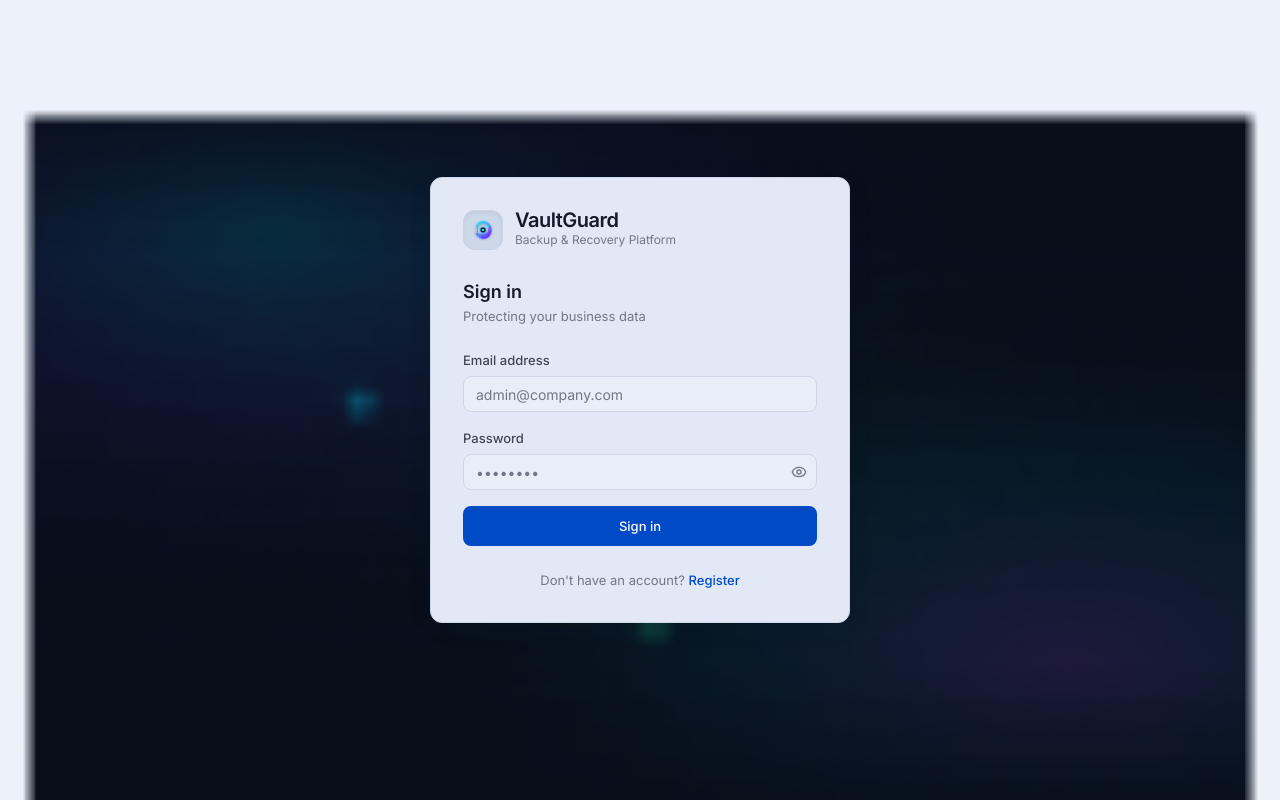
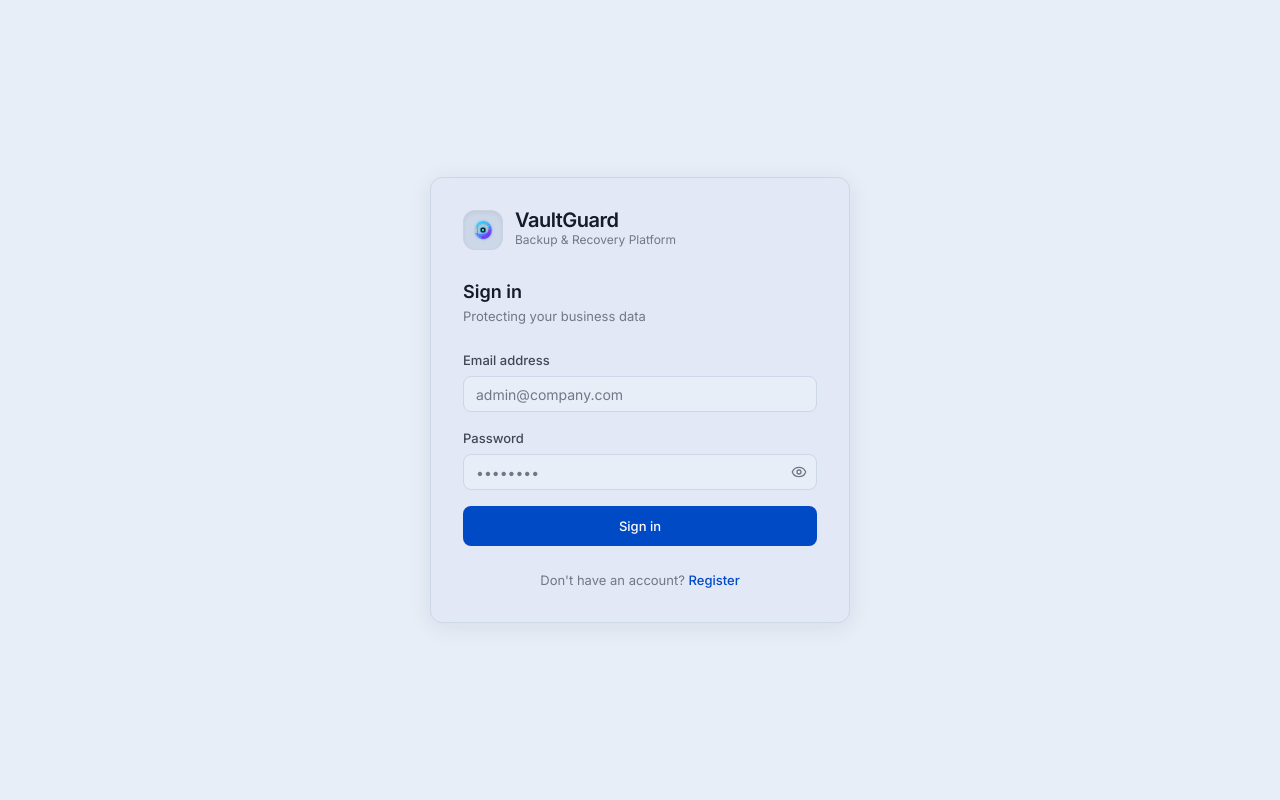
Before and after one commit to Sri20112001/db-backup-app, a React (Vite) app in the folder client/: page /vaultguard/login in a window 1280 px wide. Built offline with nearby package versions, Linux system fonts and the light colour scheme; no server answers.

Commit message:
style(client): remove background image

```diff
--- a/client/src/components/AppLayout.tsx
+++ b/client/src/components/AppLayout.tsx
@@ -5,7 +5,7 @@ import ToastContainer from './ToastContainer'
 import RealtimeProvider from './RealtimeProvider'
 
 const AppLayout = () => (
-  <div className="h-screen overflow-hidden bg-transparent">
+  <div className="h-screen overflow-hidden bg-surface-container-low">
     <FloatingDock />
     <RealtimeProvider />
     <main className="h-full w-full pl-24 pr-8 py-6 flex flex-col min-h-0">
--- a/client/src/features/auth/components/LoginPage.tsx
+++ b/client/src/features/auth/components/LoginPage.tsx
@@ -35,7 +35,7 @@ const LoginPage = () => {
   };
 
   return (
-    <div className="min-h-screen bg-transparent flex items-center justify-center px-4">
+    <div className="min-h-screen bg-surface-container-low flex items-center justify-center px-4">
       <div className="w-full max-w-[420px] bg-surface-container-lowest rounded-xl border border-surface-variant shadow-[0_4px_24px_rgba(20,27,43,0.08)] p-8">
         {/* Logo */}
         <div className="flex items-center gap-3 mb-8">
--- a/client/src/features/auth/components/RegisterPage.tsx
+++ b/client/src/features/auth/components/RegisterPage.tsx
@@ -56,7 +56,7 @@ const RegisterPage = () => {
   const inputCls = 'w-full h-9 px-3 rounded-lg border border-surface-variant bg-surface-container-low text-[14px] text-on-surface placeholder:text-outline focus:outline-none focus:ring-2 focus:ring-primary/20 focus:border-primary transition-all'
 
   return (
-    <div className="min-h-screen bg-transparent flex items-center justify-center px-4">
+    <div className="min-h-screen bg-surface-container-low flex items-center justify-center px-4">
       <div className="w-full max-w-[420px] bg-surface-container-lowest rounded-xl border border-surface-variant shadow-[0_4px_24px_rgba(20,27,43,0.08)] p-8">
         <div className="flex items-center gap-3 mb-8">
           <div className="w-10 h-10 rounded-xl bg-surface-container-highest flex items-center justify-center border border-outline-variant/30 shadow-inner">
--- a/client/src/features/setup/SetupPage.tsx
+++ b/client/src/features/setup/SetupPage.tsx
@@ -37,7 +37,7 @@ const SetupPage = () => {
   }
 
   return (
-    <div className="min-h-screen bg-transparent flex items-center justify-center px-4">
+    <div className="min-h-screen bg-surface-container-low flex items-center justify-center px-4">
       <div className="w-full max-w-[420px] bg-surface-container-lowest rounded-xl border border-surface-variant shadow-[0_4px_24px_rgba(20,27,43,0.08)] p-8">
         <div className="flex items-center gap-3 mb-8">
           <div className="w-10 h-10 rounded-xl bg-surface-container-highest flex items-center justify-center border border-outline-variant/30 shadow-inner">
--- a/client/src/index.css
+++ b/client/src/index.css
@@ -85,11 +85,6 @@
   }
   body {
     background-color: var(--color-surface);
-    background-image: url('/background.png');
-    background-size: cover;
-    background-position: center;
-    background-repeat: no-repeat;
-    background-attachment: fixed;
     color: var(--color-on-surface);
     font-family: var(--font-sans);
     font-size: 14px;
```
